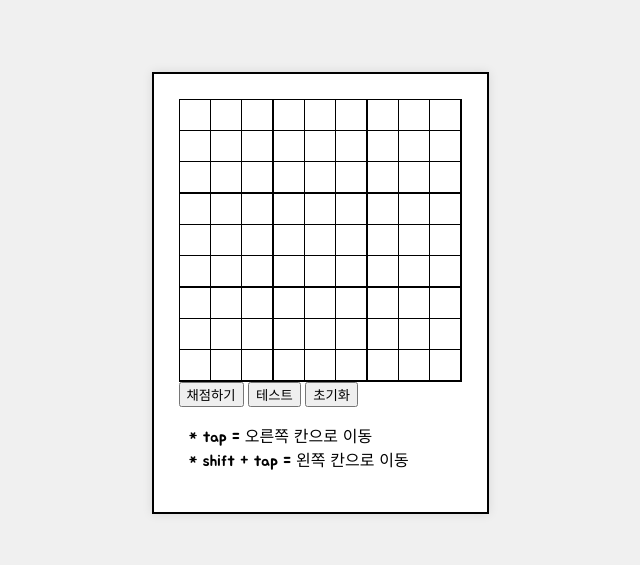
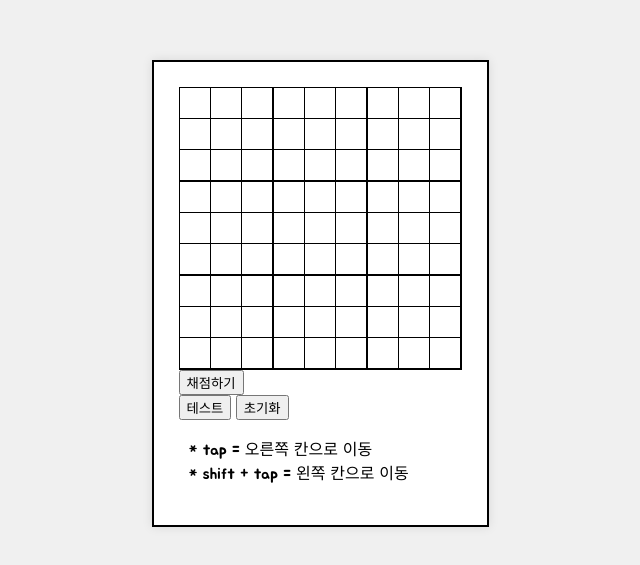
Before and after one commit to Jshman/web, a plain HTML site: page simulator/inArmy/gradeSudoku/index.html in a window 1280 px wide. Shown: the part 107-672 px from the top of the page, without its empty margins (320-960 px from the left). Drawn offline with nearby package versions, Linux system fonts and the light colour scheme.

Commit message:
기능 버튼들 위치 이동
fucButtons 아래에 채점하기
그 아래에 forUtility 만들어서
[채점  [테스트 초기화]] 이런 느낌으로 만듦

```diff
--- a/simulator/inArmy/gradeSudoku/index.html
+++ b/simulator/inArmy/gradeSudoku/index.html
@@ -116,9 +116,13 @@
             </tr>
         </table>
 
-        <button id="gradeBtn">채점하기</button>
-        <button id="testBtn">테스트</button>
-        <button id="initializationBtn">초기화</button>
+        <div class="funcButtons">
+            <button id="gradeBtn">채점하기</button>
+            <div class="forUtility">
+                <button id="testBtn">테스트</button>
+                <button id="initializationBtn">초기화</button>
+            </div>
+        </div>
         <div class="someTips">
                 <p id="Tip">* tap = 오른쪽 칸으로 이동 <br>* shift + tap = 왼쪽 칸으로 이동 </p>
         </div>
```
